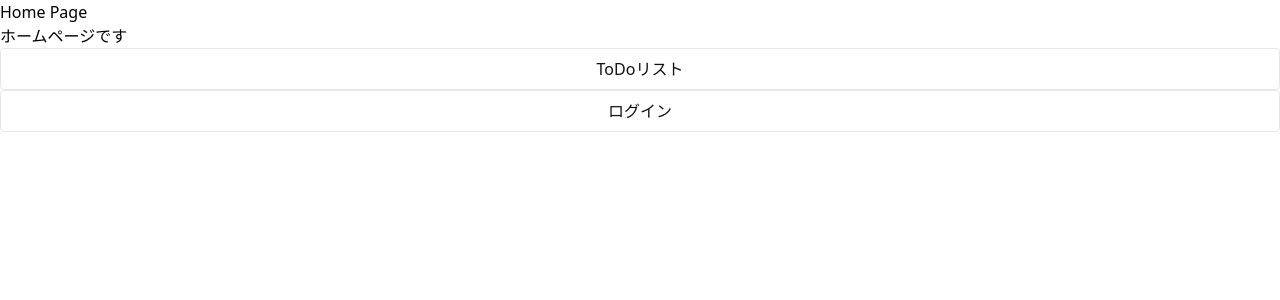
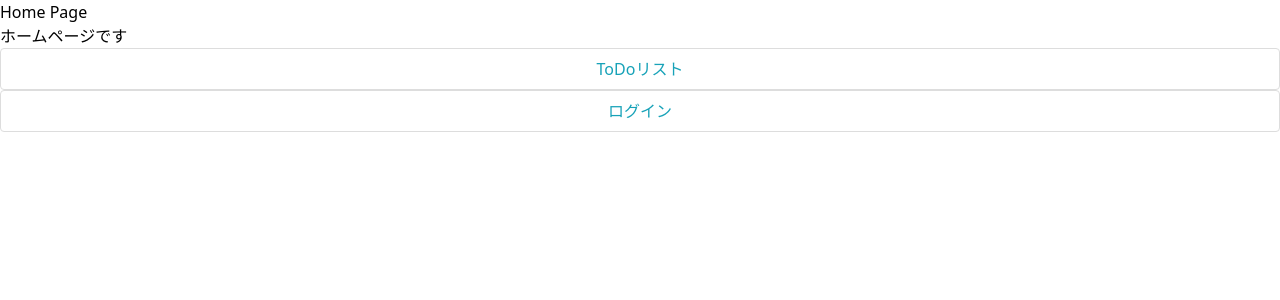
Before and after one commit to KadoProG/todo-frontend-react-v2, a React (Vite) app: page / in a window 1280 px wide. Shown: the top 300 px of the page. Built offline with nearby package versions, Linux system fonts and the light colour scheme; no server answers; what openapi-fetch would draw is missing.

Commit message:
update: tailwindに置き換え

```diff
--- a/src/components/common/button/Button.module.scss
+++ /dev/null
@@ -1,24 +0,0 @@
-.button {
-  display: flex;
-  justify-content: center;
-  align-items: center;
-  border: none;
-  border-radius: 4px;
-  padding: 8px 8px;
-  cursor: pointer;
-  transition: background-color 0.3s;
-  background: var(--background-paper);
-  border: 1px solid var(--divider);
-  color: var(--color-main);
-  min-height: 32px;
-  &:hover {
-    background: var(--divider);
-  }
-  &:disabled {
-    cursor: not-allowed;
-    opacity: 0.3;
-    &:hover {
-      background: var(--background-paper);
-    }
-  }
-}
--- a/src/components/common/button/Button.tsx
+++ b/src/components/common/button/Button.tsx
@@ -1,4 +1,3 @@
-import styles from '@/components/common/button/Button.module.scss';
 import React, { MouseEvent } from 'react';
 import { Link } from 'react-router-dom';
 
@@ -15,7 +14,11 @@ interface ButtonProps {
 
 export const Button: React.FC<ButtonProps> = (props) =>
   props.href ? (
-    <Link to={props.href} className={styles.button} style={{ width: props.width, ...props.style }}>
+    <Link
+      to={props.href}
+      className="flex cursor-pointer items-center justify-center rounded border border-border p-2 hover:bg-bg-base-hover disabled:cursor-not-allowed disabled:opacity-50 dark:border-border-dark hover:dark:bg-bg-base-hover-dark"
+      style={{ width: props.width, ...props.style }}
+    >
       {props.children}
     </Link>
   ) : (
@@ -24,7 +27,7 @@ export const Button: React.FC<ButtonProps> = (props) =>
       onClick={props.onClick}
       disabled={props.disabled}
       type={props.type}
-      className={styles.button}
+      className="flex cursor-pointer items-center justify-center rounded border border-border p-2 hover:bg-bg-base-hover disabled:cursor-not-allowed disabled:opacity-50 dark:border-border-dark hover:dark:bg-bg-base-hover-dark"
       style={{ width: props.width, ...props.style }}
     >
       {props.children}
--- a/src/components/common/input/TextField.module.scss
+++ /dev/null
@@ -1,24 +0,0 @@
-.container {
-  position: relative;
-  padding: 0 0 20px;
-}
-.Input {
-  padding: 8px;
-  font-size: 20px;
-  width: 100%;
-  border-radius: 4px;
-  border: 1px solid var(--divider);
-  background: var(--background-paper);
-  color: var(--color-main);
-}
-
-.InputError {
-  border: 1px solid red;
-}
-
-.errorText {
-  color: red;
-  font-size: 12px;
-  margin: 0;
-  position: absolute;
-}
--- a/src/components/common/input/TextField.tsx
+++ b/src/components/common/input/TextField.tsx
@@ -1,5 +1,4 @@
 import { FieldValues, UseControllerProps, useController } from 'react-hook-form';
-import styles from '@/components/common/input/TextField.module.scss';
 import React from 'react';
 
 export type TextFieldProps<T extends FieldValues> = UseControllerProps<T> & {
@@ -40,11 +39,15 @@ export const TextField = <T extends FieldValues>(props: TextFieldProps<T>) => {
   }, [props.isActiveFocus]);
 
   return (
-    <div className={styles.container} style={props.style}>
+    <div className="relative pb-5" style={props.style}>
       {props.label && (
         <div>
           <label htmlFor={props.name}>{props.label}</label>
-          {props.required && <span className={styles.required}>*</span>}
+          {props.required && (
+            <span className="text-[red]" aria-hidden="true">
+              *
+            </span>
+          )}
         </div>
       )}
       <input
@@ -55,10 +58,12 @@ export const TextField = <T extends FieldValues>(props: TextFieldProps<T>) => {
         disabled={props.disabled}
         type={props.type}
         autoFocus={props.autoFocus}
-        className={`${styles.Input} ${fieldState.error ? styles.InputError : ''}`}
+        className={`w-full rounded border p-2 text-xl dark:text-text-dark ${fieldState.error ? 'border-[red]' : 'border-border dark:border-border-dark'}`}
         onBlur={props.onBlur}
       />
-      {fieldState.error && <p className={styles.errorText}>{fieldState.error.message}</p>}
+      {fieldState.error && (
+        <p className="absolute text-sm text-[red]">{fieldState.error.message}</p>
+      )}
     </div>
   );
 };
--- a/tailwind.config.js
+++ b/tailwind.config.js
@@ -16,7 +16,7 @@ export default {
         'bg-base': '#FFF',
         'bg-base-hover': '#F5F5F5',
         'bg-base-dark': '#17191C',
-        'bg-base-hover-dark': '#1F2125',
+        'bg-base-hover-dark': '#212326',
         'border-dark': '#495057',
       },
       backgroundImage: {
```
